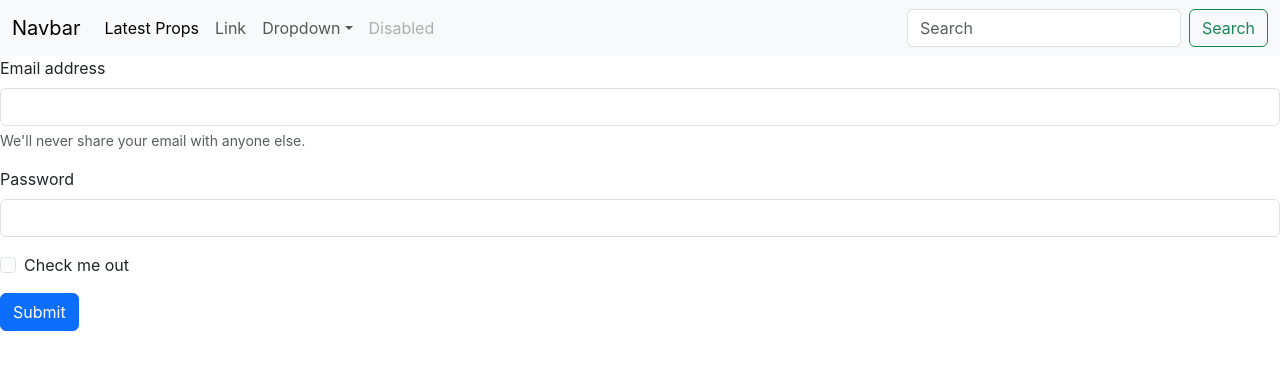
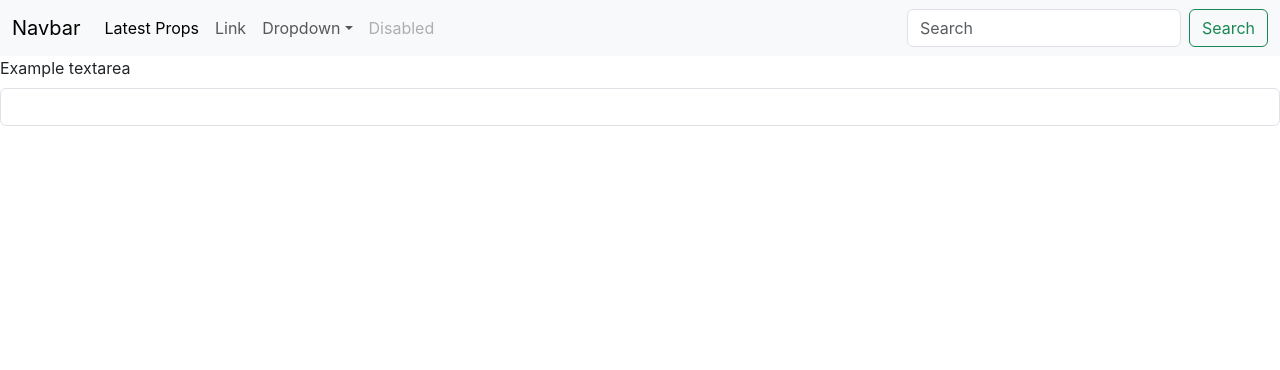
Before and after one commit to pvenkateshks/ReactRepo, a React (Create React App) app in the folder hello-world/: page / in a window 1280 px wide. Shown: the top 370 px of the page. Built offline with nearby package versions, Linux system fonts and the light colour scheme.

Commit message:
add changes

```diff
--- a/hello-world/src/components/TextForm.js
+++ b/hello-world/src/components/TextForm.js
@@ -1,23 +1,15 @@
 import React from 'react'
 
 export default function TextForm() {
-  return (<>
+  return (
+  <>
     <div>
       <form>
   <div class="mb-3">
-    <label for="exampleInputEmail1" class="form-label">Email address</label>
-    <input type="email" class="form-control" id="exampleInputEmail1" aria-describedby="emailHelp"/>
-    <div id="emailHelp" class="form-text">We'll never share your email with anyone else.</div>
+    <label for="mybox" class="form-label">Example textarea</label>
+    <input type="textarea" class="form-control" id="mybox" aria-describedby="emailHelp"/>
   </div>
-  <div class="mb-3">
-    <label for="exampleInputPassword1" class="form-label">Password</label>
-    <input type="password" class="form-control" id="exampleInputPassword1"/>
-  </div>
-  <div class="mb-3 form-check">
-    <input type="checkbox" class="form-check-input" id="exampleCheck1"/>
-    <label class="form-check-label" for="exampleCheck1">Check me out</label>
-  </div>
-  <button type="submit" class="btn btn-primary">Submit</button>
+
 </form>
     </div>
     </>
```
